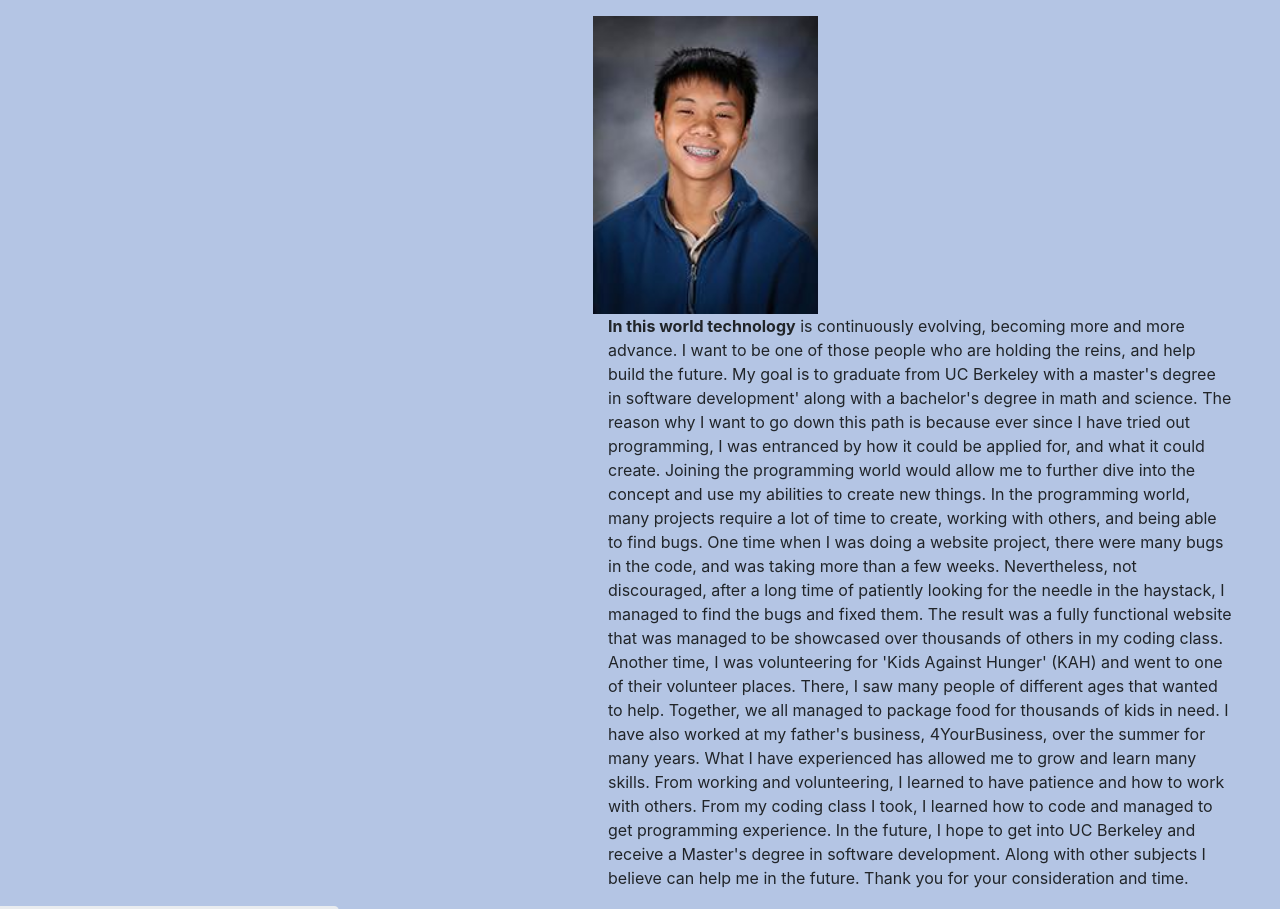
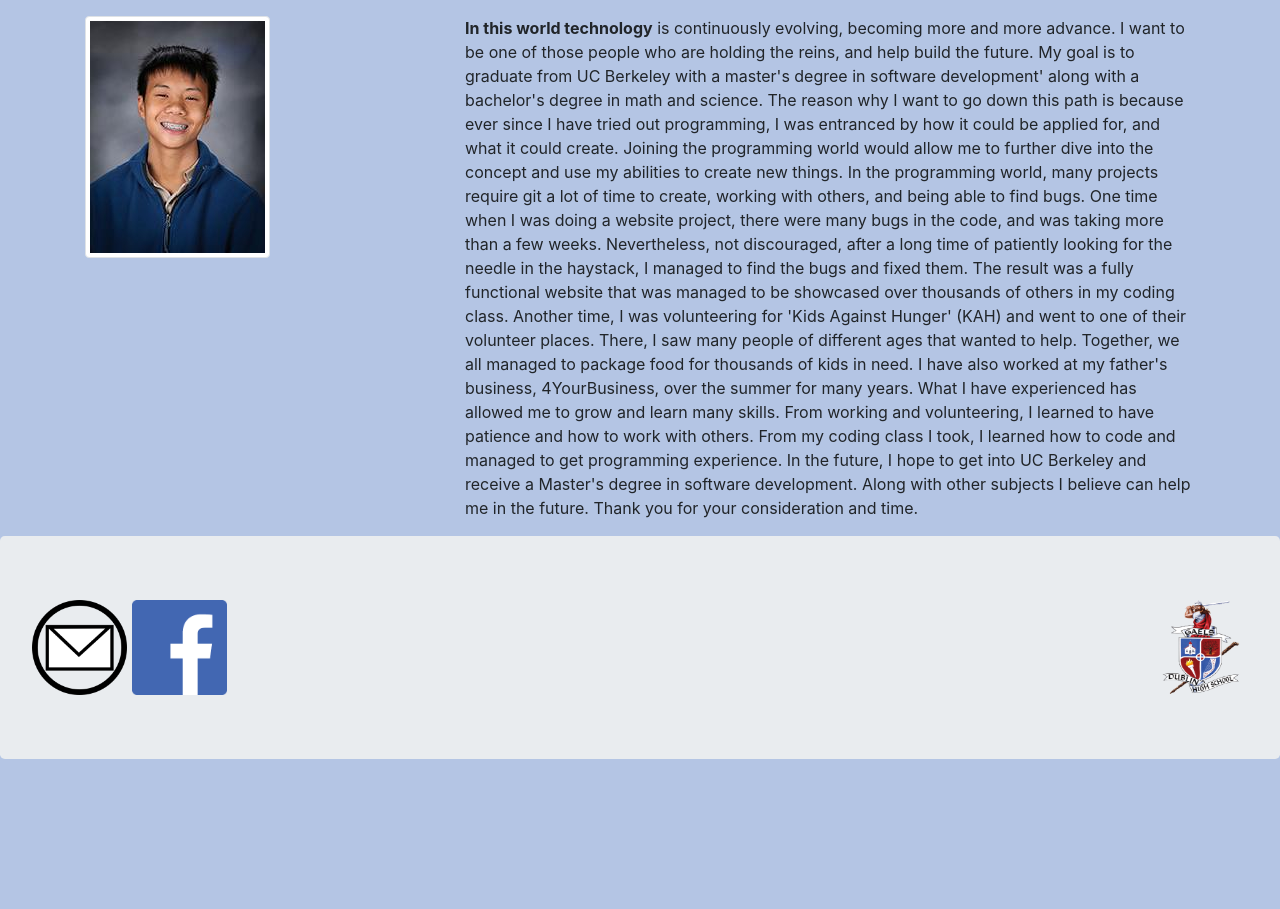
Before and after one commit to TuetrungNguyen/portfolio, a plain HTML site: page Nguyen_AboutMe.html in a window 1280 px wide. Shown: the part 380-1289 px from the top of the page. After the commit the page ends 1171 px from the top, so only its background shows below. Drawn offline with Linux system fonts and the light colour scheme.

Commit message:
Last Commit Sunday

```diff
--- a/Nguyen_AboutMe.html
+++ b/Nguyen_AboutMe.html
@@ -6,6 +6,8 @@
     href="bootstrap-4.1.2-dist/css/bootstrap.css"/>
     <link rel="stylesheet" type="text/css"
     href="bootstrap-4.1.2-dist/css/style.css"/>
+    <link rel="stylesheet" type="text/css"
+    href="bootstrap-4.1.2-dist/css/about_me.css"/>
   </head>
   <body>
     <nav class="nav nav-pills nav-justified">
@@ -21,13 +23,15 @@
         <h3>Tuetrung Nguyen</h3>
       </div>
     </div>
+    <section class="main">
+      <div class="container">
         <div class="row">
-        <div class="px-5">
-          <img src="Images/mypicture.jpg" width="225px"
-          alt="Tuetrung's Picture">
-
-          <div class="float-right">
-            <div class="container">
+          <div class="col-md-4">
+            <a href="#">
+              <img src="Images/mypicture.jpg" class="img-thumbnail">
+            </a>
+          </div>
+          <div class="col-md-8">
             <p> <strong> In this world technology</strong> is continuously
             evolving, becoming more
             and more advance. I want to be one of those people who are holding
@@ -38,7 +42,7 @@
             programming, I was entranced by how it could be applied for,
             and what it could create. Joining the programming world would
             allow me to further dive into the concept and use my abilities to
-              create new things. In the programming world, many projects require
+            create new things. In the programming world, many projects require git
             a lot of time to create, working with others, and being able to find
             bugs. One time when I was doing a website project, there were many
             bugs in the code, and was taking more than a few weeks.
@@ -63,6 +67,8 @@
           </div>
         </div>
       </div>
+    </section>
+
     <footer>
       <div class="jumbotron">
         <a href="Nguyen_Contact.html"><img src="Images/maillog.png"
--- a/bootstrap-4.1.2-dist/css/style.css
+++ b/bootstrap-4.1.2-dist/css/style.css
@@ -56,3 +56,7 @@ h4{
 .round_image{
     border-radius:50%;
 }
+
+.text{
+    padding-right:20rem;
+}
```
Also changed, not shown: bootstrap-4.1.2-dist/css/about_me.css (added). Lines whose indentation alone changed are shown as unchanged.
